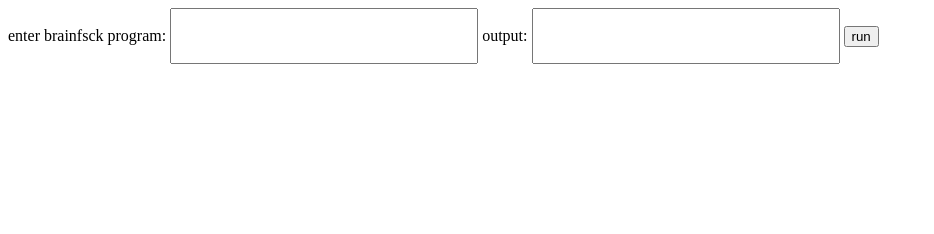
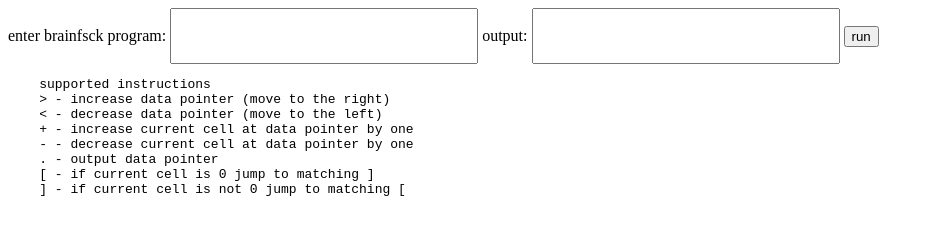
Before and after one commit to toddmcintire/brainfsck-interpreter, a plain HTML site: page index.html in a window 1280 px wide. Shown: the whole page, without its empty margins (0-934 px from the left). Drawn offline with Linux system fonts and the light colour scheme; no server answers.

Commit message:
added instructions text

```diff
--- a/index.html
+++ b/index.html
@@ -14,6 +14,17 @@
     <label> output:
     <input type="text" id="output" style="width: 300px; height: 50px;"/>
     <input type="button" value="run" id="run">
+    <br>
+    <pre>
+    supported instructions
+    > - increase data pointer (move to the right)
+    < - decrease data pointer (move to the left)
+    + - increase current cell at data pointer by one
+    - - decrease current cell at data pointer by one
+    . - output data pointer
+    [ - if current cell is 0 jump to matching ]
+    ] - if current cell is not 0 jump to matching [
+    </pre>
     <script>
         const btn = document.getElementById('run');
         const input = document.getElementById('input');
```
